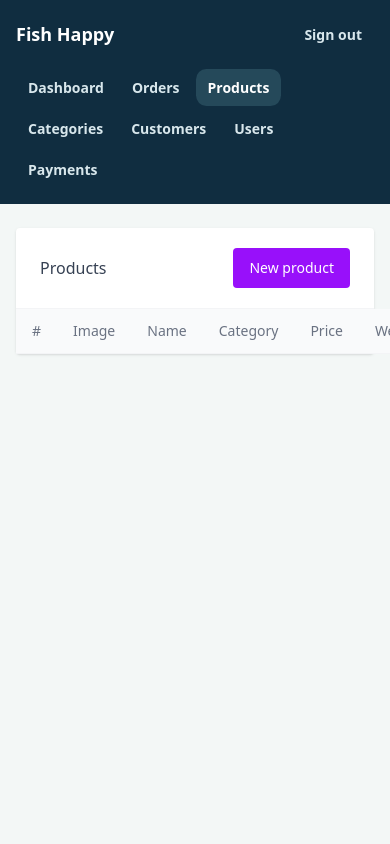
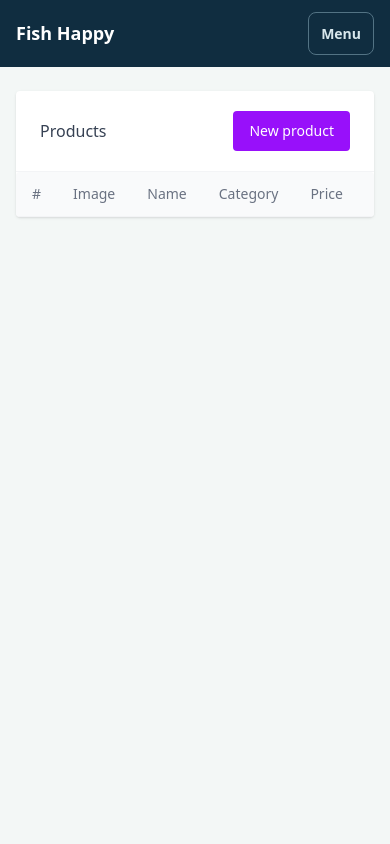
Before and after one commit to chirtu/fish_back, a Laravel app: page /products in a window 390 px wide; the page is wider, and only the part inside the window is pictured. Run offline with Laravel 12, Linux system fonts and the light colour scheme; a user stored in the database is signed in; data comes from the database, SQL or seed files in the repository; data that the repository does not hold is empty; style sheets or scripts are compiled from the project's sources; some libraries are stand-ins or nearby versions; some web fonts are replaced.

Commit message:
Move admin navigation into a responsive sidebar

```diff
--- a/public/css/admin.css
+++ b/public/css/admin.css
@@ -1,23 +1,43 @@
 .admin-shell {
+    display: grid;
+    grid-template-columns: 14rem minmax(0, 1fr);
     min-height: 100vh;
     background: #f3f7f6;
     color: #142c35;
 }
-.admin-wrap { max-width: 78rem; margin-inline: auto; padding-inline: clamp(1rem, 4vw, 2.5rem); }
-.admin-header { background: #102d40; color: #fff; }
-.admin-header-inner { display: flex; align-items: center; gap: 1rem 2rem; flex-wrap: wrap; padding-block: 1rem; }
-.admin-brand { font-size: 1.125rem; font-weight: 750; white-space: nowrap; }
-.admin-nav { display: flex; flex: 1; align-items: center; flex-wrap: wrap; gap: .25rem; }
-.admin-nav a, .admin-signout {
-    display: inline-flex;
-    padding: .5rem .75rem;
-    border-radius: .65rem;
+.admin-wrap { width: 100%; max-width: 78rem; margin-inline: auto; padding-inline: clamp(1rem, 3vw, 2.5rem); }
+.admin-sidebar { background: #102d40; color: #fff; }
+.admin-sidebar-inner {
+    position: sticky;
+    top: 0;
+    display: flex;
+    flex-direction: column;
+    gap: 1.75rem;
+    height: 100dvh;
+    overflow-y: auto;
+    padding: 1.5rem 1rem 1rem;
+}
+.admin-brand { padding-inline: .75rem; font-size: 1.125rem; font-weight: 750; white-space: nowrap; }
+.admin-sidebar-menu { display: flex; flex: 1; flex-direction: column; gap: 1rem; }
+.admin-nav { display: grid; gap: .25rem; }
+.admin-sidebar-menu form { margin-top: auto; padding-top: .75rem; border-top: 1px solid #315264; }
+.admin-nav a, .admin-signout, .admin-menu-toggle {
+    display: block;
+    width: 100%;
+    padding: .625rem .75rem;
+    border-radius: .5rem;
     color: #d8e7ec;
+    text-align: start;
     font-size: .875rem;
     font-weight: 600;
 }
-.admin-nav a:hover, .admin-nav [aria-current="page"], .admin-signout:hover { background: #25495a; color: #fff; }
-.admin-main { padding-block: clamp(1.5rem, 5vw, 3.5rem); }
+.admin-nav a:hover, .admin-nav [aria-current="page"], .admin-signout:hover, .admin-menu-toggle:hover {
+    background: #25495a;
+    color: #fff;
+}
+.admin-nav [aria-current="page"] { box-shadow: inset 3px 0 #66d7c4; }
+.admin-menu-toggle { display: none; }
+.admin-main { min-width: 0; padding-block: clamp(1.5rem, 5vw, 3.5rem); }
 .admin-heading, .admin-panel-heading {
     display: flex;
     align-items: center;
@@ -74,12 +94,25 @@
 .admin-status-form button { padding: .3rem .5rem; margin-top: .25rem; border-radius: .4rem; background: #eaf2f0; }
 .admin-status-form button:hover { background: #d5e9e4; }
 .admin-shell :focus-visible { outline: 2px solid #07857a; outline-offset: 3px; }
-.admin-header :focus-visible { outline-color: #a4f5e6; }
+.admin-sidebar :focus-visible { outline-color: #a4f5e6; }
 
-@media (max-width: 44rem) {
-    .admin-nav { flex-basis: 100%; order: 1; }
-    .admin-header-inner > form { margin-left: auto; }
+@media (max-width: 48rem) {
+    .admin-shell { display: block; }
+    .admin-sidebar-inner {
+        position: static;
+        display: grid;
+        grid-template-columns: minmax(0, 1fr) auto;
+        align-items: center;
+        gap: .75rem;
+        height: auto;
+        padding: .75rem 1rem;
+    }
+    .admin-brand { padding-inline: 0; }
+    .admin-menu-toggle { display: block; width: auto; border: 1px solid #537384; }
+    .admin-sidebar-menu { display: none; grid-column: 1 / -1; }
+    .admin-menu-toggle[aria-expanded="true"] + .admin-sidebar-menu { display: flex; }
 }
+
 
 [data-product-photo] { display: inline-block; cursor: zoom-in; }
 .product-photo-dialog {
--- a/resources/views/customers/index.blade.php
+++ b/resources/views/customers/index.blade.php
@@ -6,7 +6,7 @@
             <h2 class="px-6 py-5 font-medium text-gray-700">Customers</h2>
         </div>
 
-        <div class="text-sm mb-12">
+        <div class="admin-table-wrap text-sm mb-12">
             <table class="w-full">
                 <thead>
                     <tr>
--- a/resources/views/layouts/app.blade.php
+++ b/resources/views/layouts/app.blade.php
@@ -6,9 +6,14 @@
 
 @section('body')
     <div class="admin-shell">
-        <header class="admin-header">
-            <div class="admin-wrap admin-header-inner">
+        <header class="admin-sidebar">
+            <div class="admin-sidebar-inner">
                 <a class="admin-brand" href="{{ route('home') }}">Fish Happy</a>
+                <button type="button" class="admin-menu-toggle" id="admin-menu-toggle"
+                        aria-controls="admin-sidebar-menu" aria-expanded="false">
+                    Menu
+                </button>
+                <div class="admin-sidebar-menu" id="admin-sidebar-menu">
                     <nav class="admin-nav" aria-label="Admin navigation">
                         @foreach([
                             ['home', 'home', 'Dashboard'],
@@ -27,9 +32,18 @@
                         <button class="admin-signout" type="submit">Sign out</button>
                     </form>
                 </div>
+            </div>
         </header>
         <main class="admin-wrap admin-main">
             @yield('content')
         </main>
     </div>
+    <script>
+        (() => {
+            const toggle = document.getElementById('admin-menu-toggle');
+            toggle.addEventListener('click', () => {
+                toggle.setAttribute('aria-expanded', toggle.getAttribute('aria-expanded') === 'false');
+            });
+        })();
+    </script>
 @endsection
--- a/resources/views/product-categories/index.blade.php
+++ b/resources/views/product-categories/index.blade.php
@@ -96,7 +96,7 @@
             </div>
         </div>
 
-        <div class="text-sm mb-12">
+        <div class="admin-table-wrap text-sm mb-12">
             <table class="w-full">
                 <thead>
                 <tr>
--- a/resources/views/products/index.blade.php
+++ b/resources/views/products/index.blade.php
@@ -11,7 +11,7 @@
             >New product</a>
         </div>
 
-        <div class="text-sm mb-12">
+        <div class="admin-table-wrap text-sm mb-12">
             <table class="w-full">
                 <thead>
                 <tr>
```
Lines whose indentation alone changed are shown as unchanged.
